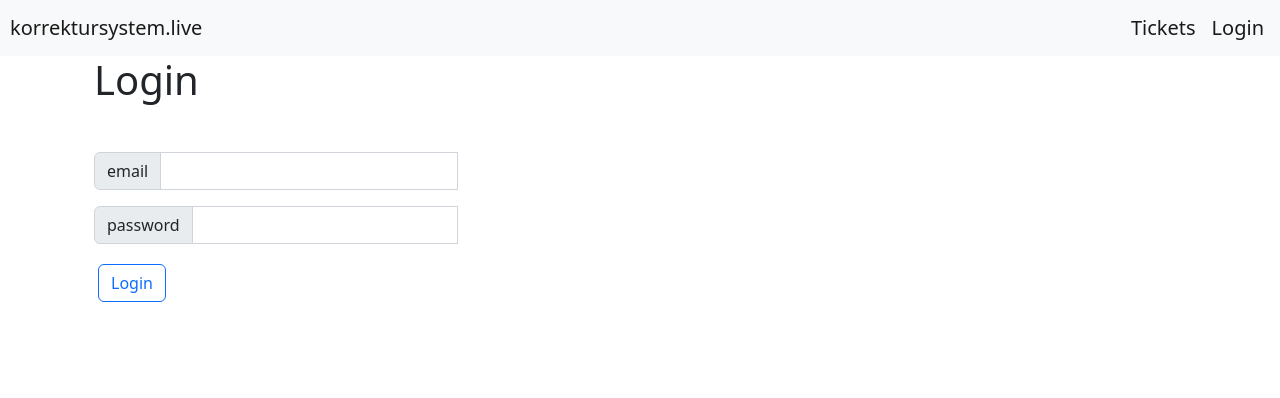
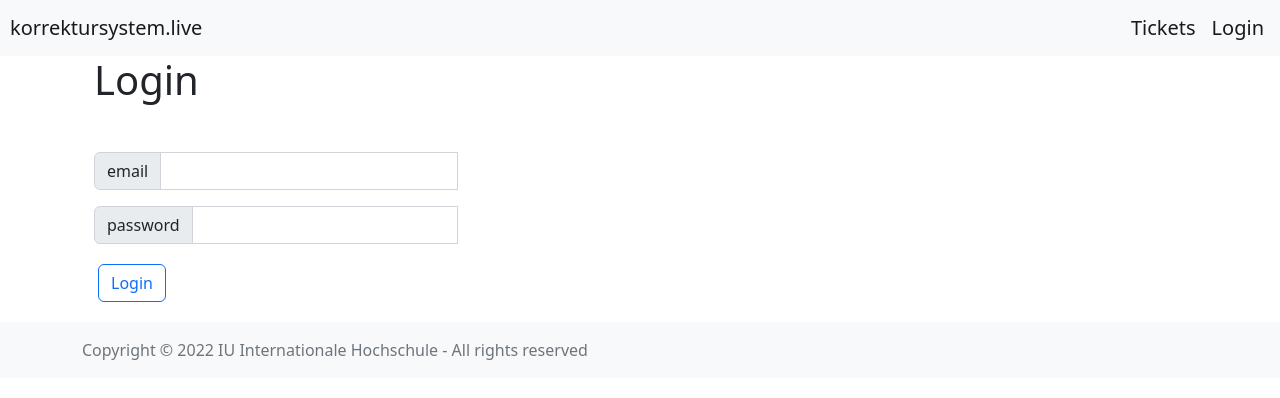
Before and after one commit to marcoiubh/korrektursystem-frontend, a React (Create React App) app: page /login in a window 1280 px wide. Shown: the top 398 px of the page. Built offline with nearby package versions, Linux system fonts and the light colour scheme.

Commit message:
add footer

```diff
--- a/src/components/App.js
+++ b/src/components/App.js
@@ -40,6 +40,15 @@ function App() {
           </Route>
         </Routes>
       </div>
+      <footer className="footer mt-auto py-3 bg-light">
+        <div className="container">
+          <span className="text-muted">
+            {/* Impressum Datenschutzerklärung Login für IU Mitarbeiter */}
+            Copyright © 2022 IU Internationale Hochschule - All rights
+            reserved
+          </span>
+        </div>
+      </footer>
     </div>
   );
 }
```
